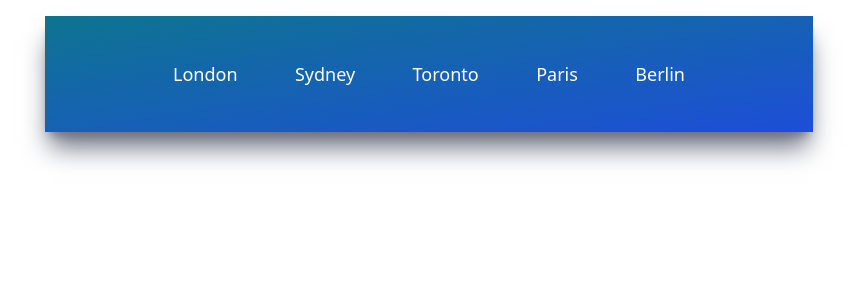
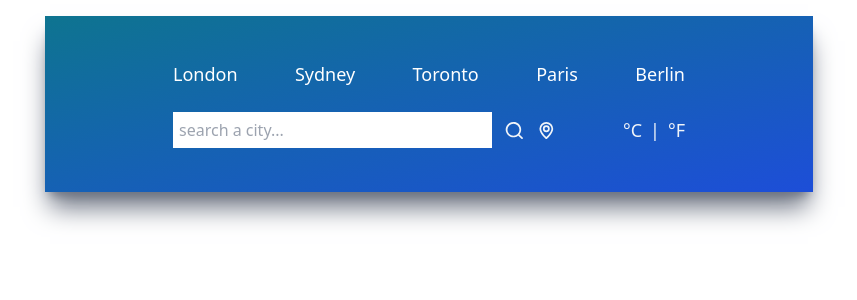
Before and after one commit to Usman-Ubaid/WeatherApp, a React (Create React App) app in the folder weather-app/: page / in a window 1280 px wide. Shown: the top 300 px of the page, without its empty margins (211-1068 px from the left). Built offline with nearby package versions, Linux system fonts and the light colour scheme.

Commit message:
Created and Styled the Inputs component.

```diff
--- a/weather-app/src/App.js
+++ b/weather-app/src/App.js
@@ -1,10 +1,12 @@
 import "./App.css";
+import Inputs from "./components/Inputs";
 import TopButtons from "./components/TopButtons";
 
 function App() {
   return (
     <div className="mx-auto max-w-screen-md mt-4 py-5 px-32 h-fit bg-gradient-to-br from-cyan-700 to-blue-700 shadow-xl shadow-gray-500">
       <TopButtons />
+      <Inputs />
     </div>
   );
 }
--- /dev/null
+++ b/weather-app/src/components/Inputs.js
@@ -0,0 +1,30 @@
+import { UilSearch, UilMapMarker } from "@iconscout/react-unicons";
+
+const Inputs = () => {
+  return (
+    <div className="flex justify-between items-center my-6 ">
+      <div className="flex justify-start items-center gap-x-3 w-3/4 ">
+        <input
+          type="text"
+          placeholder="Search a city..."
+          className="outline-none p-1.5 text-base w-full capitalize placeholder:lowercase"
+        />
+        <UilSearch
+          size={25}
+          className="text-slate-100 cursor-pointer transition ease-out hover:scale-125"
+        />
+        <UilMapMarker
+          size={25}
+          className="text-slate-100 cursor-pointer transition ease-out hover:scale-125"
+        />
+      </div>
+      <div className="flex justify-end items-center gap-2 w-1/4 text-slate-100 font-normal text-lg">
+        <button name="metric"> °C </button>
+        <p>|</p>
+        <button name="imperial"> °F </button>
+      </div>
+    </div>
+  );
+};
+
+export default Inputs;
--- a/weather-app/src/components/TopButtons.js
+++ b/weather-app/src/components/TopButtons.js
@@ -26,7 +26,7 @@ function TopButtons() {
       {cities.map((city) => (
         <button
           key={city.id}
-          className="text-white text-lg font-medium hover:text-gray-200 "
+          className="text-white text-lg font-medium hover:text-gray-200 border-none"
         >
           {city.title}
         </button>
```
